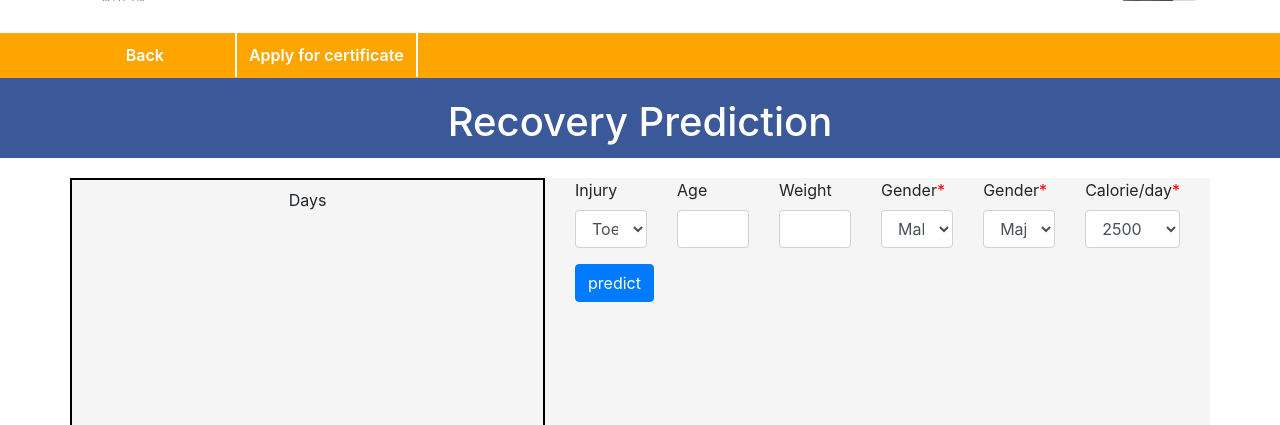
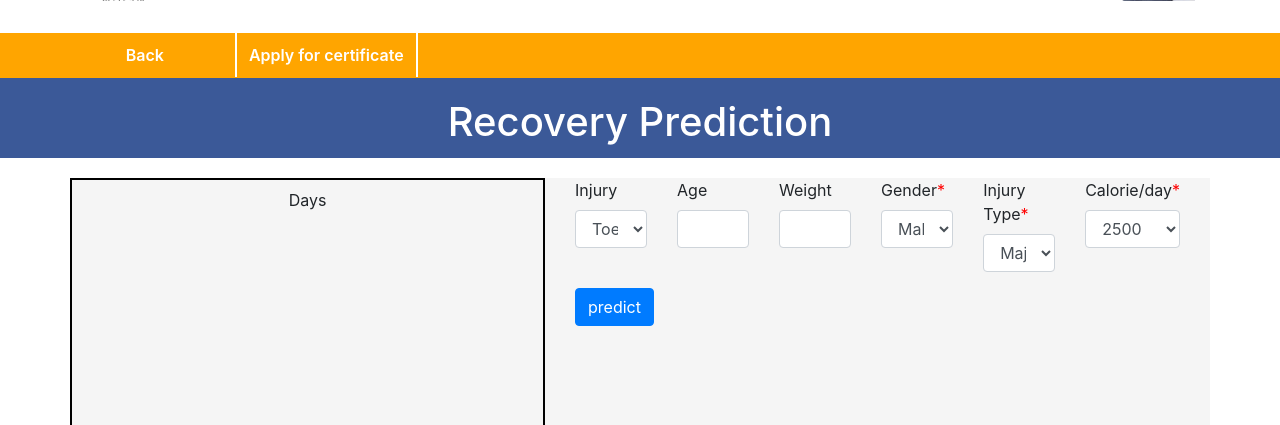
Before and after one commit to adhya13/athlete-injury-predictor, a Flask app: page /injury_recovery in a window 1280 px wide. Shown: the part 169-594 px from the top of the page. Run offline with Flask 3, Linux system fonts and the light colour scheme; parts of the project's set-up code (start-up, migrations or seed data) failed here and were passed over; some libraries are stand-ins or nearby versions.

Commit message:
Update injury_recover.html

```diff
--- a/athleteInjuryRecoveryPrediction-projectMlSih-master/templates/external-page/injury_recover.html
+++ b/athleteInjuryRecoveryPrediction-projectMlSih-master/templates/external-page/injury_recover.html
@@ -101,8 +101,8 @@
                   <select name="injury" class="form-control" id="exampleFormControlSelect1">
                     <option value="00000001">Toe Injury</option>
                     <option value="10000000">Finger Injury</option>
-                    <option value="00000100">Tenis Albo</option>
-                    <option value="00000000">Ankel Injury</option>
+                    <option value="00000100">Tennis Elbow</option>
+                    <option value="00000000">Ankle Injury</option>
                     <option value="00010000">Shoulder Injury</option>
                   </select>
                 </div>
@@ -131,7 +131,7 @@
               </div>
               <div class="col">
                 <div class="form-group">
-                  <label for="exampleFormControlSelect1">Gender<span style="color: red">*</span></label>
+                  <label for="exampleFormControlSelect1">Injury Type<span style="color: red">*</span></label>
                   <select name="type" class="form-control" id="exampleFormControlSelect1">
                     <option value="0">Major</option>
                     <option value="1">Minor</option>
```
